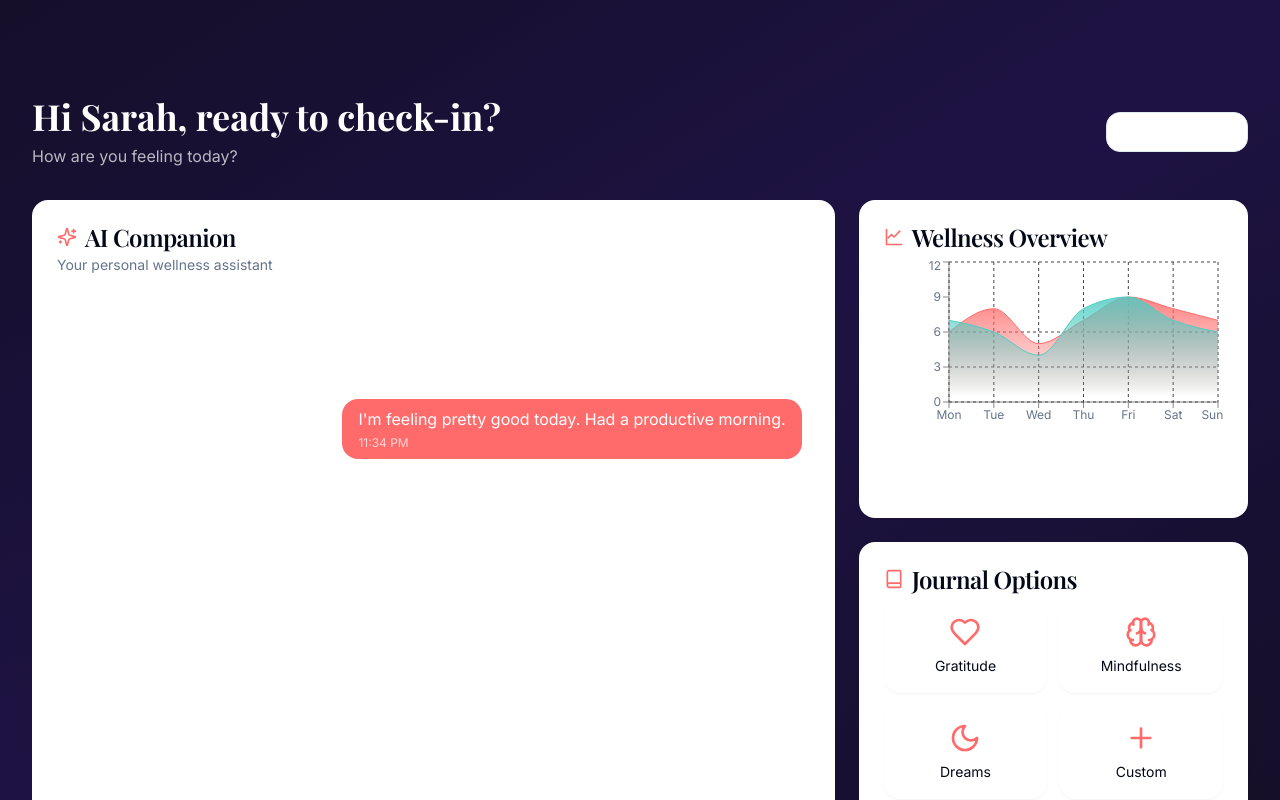
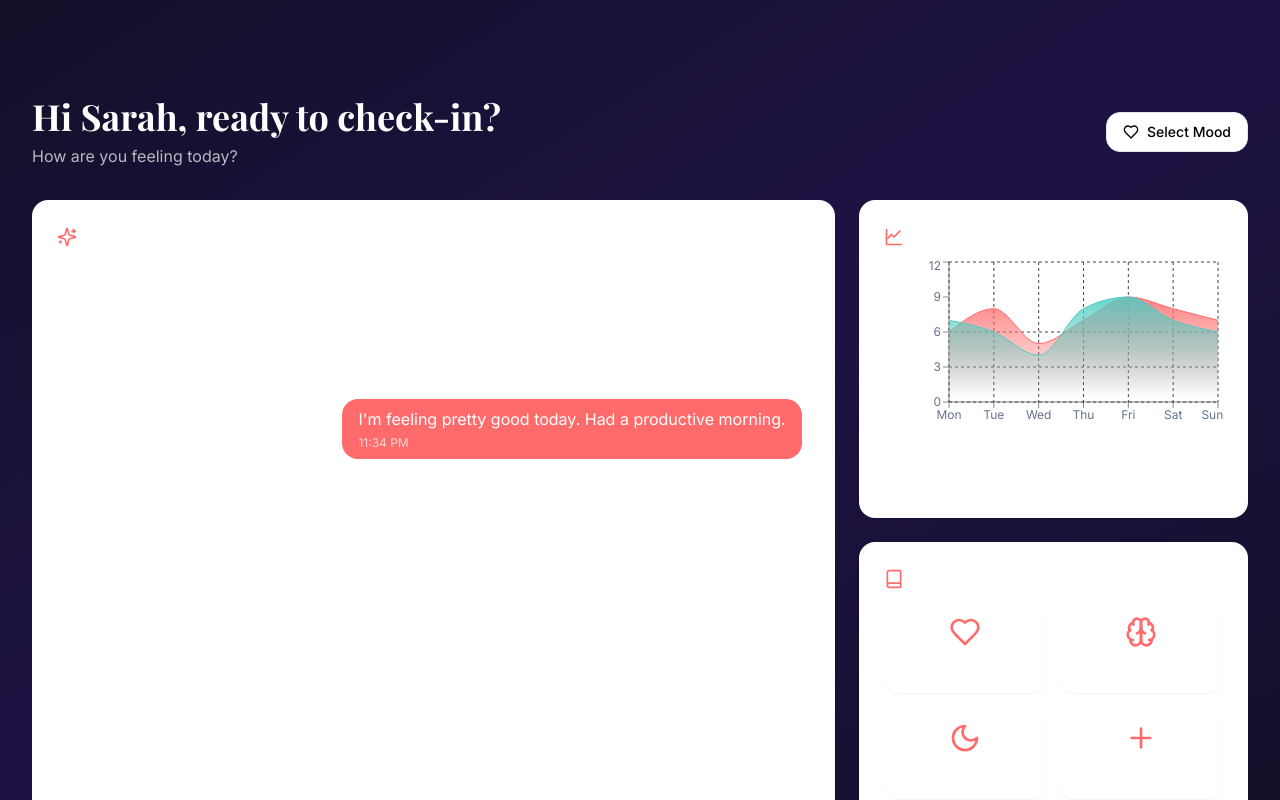
Before and after one commit to Vatekeh/cosmos-wellness-hub, a React (Vite) app: page /dashboard in a window 1280 px wide. Shown: the top 800 px of the page. Built offline with nearby package versions, Linux system fonts and the light colour scheme.

Commit message:
Update text color on white backgrounds
Changed text color to black where it was previously rendered on a white background.

```diff
--- a/src/components/dashboard/AICompanion.tsx
+++ b/src/components/dashboard/AICompanion.tsx
@@ -69,11 +69,11 @@ const AICompanion: React.FC = () => {
   return (
     <Card className="glass-panel col-span-1 lg:col-span-2 overflow-hidden flex flex-col">
       <CardHeader className="pb-4">
-        <CardTitle className="flex items-center">
+        <CardTitle className="flex items-center text-white">
           <Sparkles className="h-5 w-5 mr-2 text-cosmos-coral" />
           AI Companion
         </CardTitle>
-        <CardDescription>Your personal wellness assistant</CardDescription>
+        <CardDescription className="text-white/70">Your personal wellness assistant</CardDescription>
       </CardHeader>
       <CardContent className="flex-grow overflow-hidden flex flex-col">
         <div className="flex-grow overflow-y-auto mb-4 space-y-4 p-2">
@@ -109,7 +109,7 @@ const AICompanion: React.FC = () => {
           <Button onClick={toggleVoiceMode} variant="outline" className="px-3 text-white border-white/20">
             {voiceMode ? <MicOff className="h-5 w-5" /> : <Mic className="h-5 w-5" />}
           </Button>
-          <Button onClick={sendMessage}>Send</Button>
+          <Button onClick={sendMessage} className="text-white">Send</Button>
         </div>
       </CardContent>
     </Card>
--- a/src/components/ui/card.tsx
+++ b/src/components/ui/card.tsx
@@ -1,3 +1,4 @@
+
 import * as React from "react"
 
 import { cn } from "@/lib/utils"
--- a/src/index.css
+++ b/src/index.css
@@ -140,3 +140,17 @@
   height: auto;
   min-width: 1200px;
 }
+
+/* Fix for text on white backgrounds */
+.bg-white, .bg-white\/90, .bg-white\/80, .bg-white\/70, [class*="bg-white"] {
+  @apply text-black;
+}
+
+.bg-card, .bg-background, .bg-muted {
+  @apply text-black;
+}
+
+/* Override specific components with white backgrounds but need white text */
+.glass-panel, .bg-cosmos-midnight, .bg-cosmos-deepPurple, .bg-white\/5, .bg-white\/10, .bg-white\/20 {
+  @apply text-white;
+}
```
